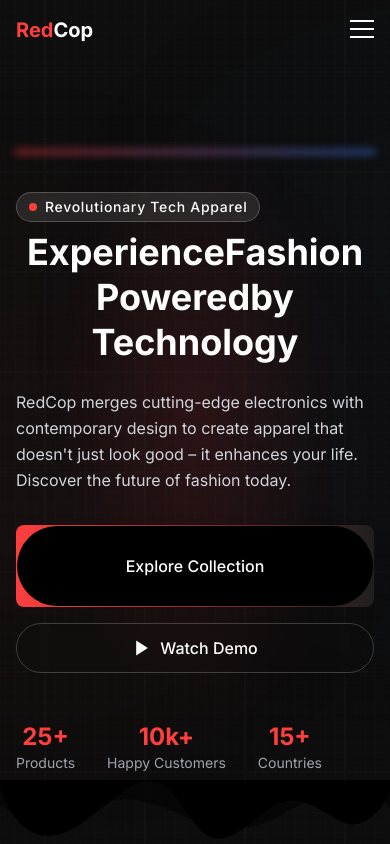
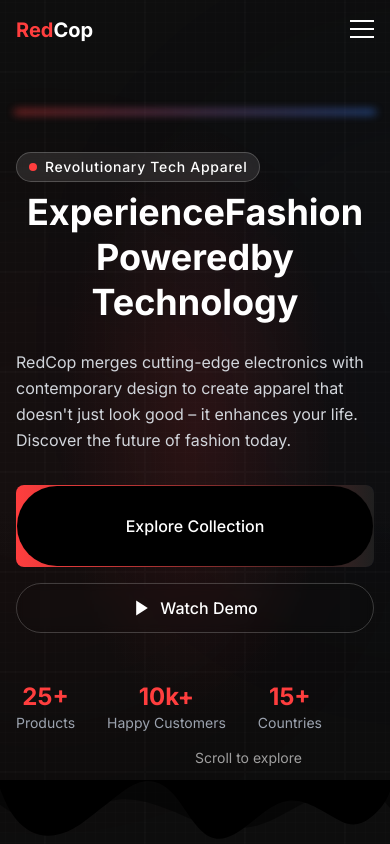
Before and after one commit to shitaanshus27/redcop-website, a Next.js app: page / in a window 390 px wide. Shown: the top 844 px of the page. Built offline with nearby package versions, Linux system fonts and the light colour scheme.

Commit message:
Remove extra padding from Hero section

```diff
--- a/src/components/HeroSection.tsx
+++ b/src/components/HeroSection.tsx
@@ -27,7 +27,7 @@ export default function HeroSection() {
   return (
     <section
       ref={heroRef}
-      className="relative min-h-screen w-full flex flex-col items-center justify-center overflow-hidden bg-gradient-to-b from-redcop-dark to-black pt-20 md:pt-0"
+      className="relative min-h-screen w-full flex flex-col items-center justify-center overflow-hidden bg-gradient-to-b from-redcop-dark to-black"
     >
       {/* Dynamic background */}
       <div className="absolute inset-0">
@@ -221,12 +221,12 @@ export default function HeroSection() {
         </div>
       </motion.div>
 
-      {/* Scroll indicator - only show on desktop */}
+      {/* Scroll indicator */}
       <motion.div
         initial={{ opacity: 0, y: 10 }}
         animate={{ opacity: 1, y: 0 }}
         transition={{ delay: 1.5, duration: 0.5 }}
-        className="absolute bottom-8 left-1/2 -translate-x-1/2 flex flex-col items-center hidden md:flex"
+        className="absolute bottom-8 left-1/2 -translate-x-1/2 flex flex-col items-center"
       >
         <span className="text-white/60 text-sm mb-2">Scroll to explore</span>
         <motion.div
```
